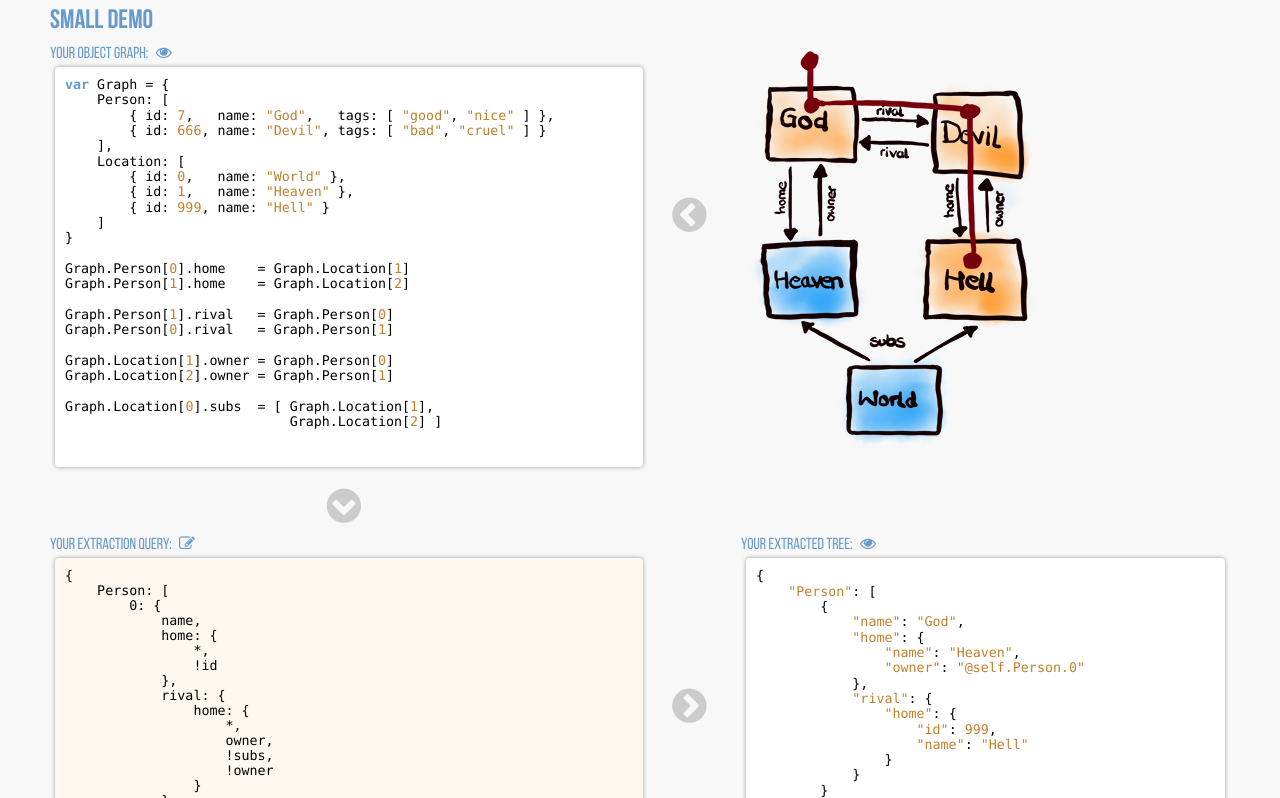
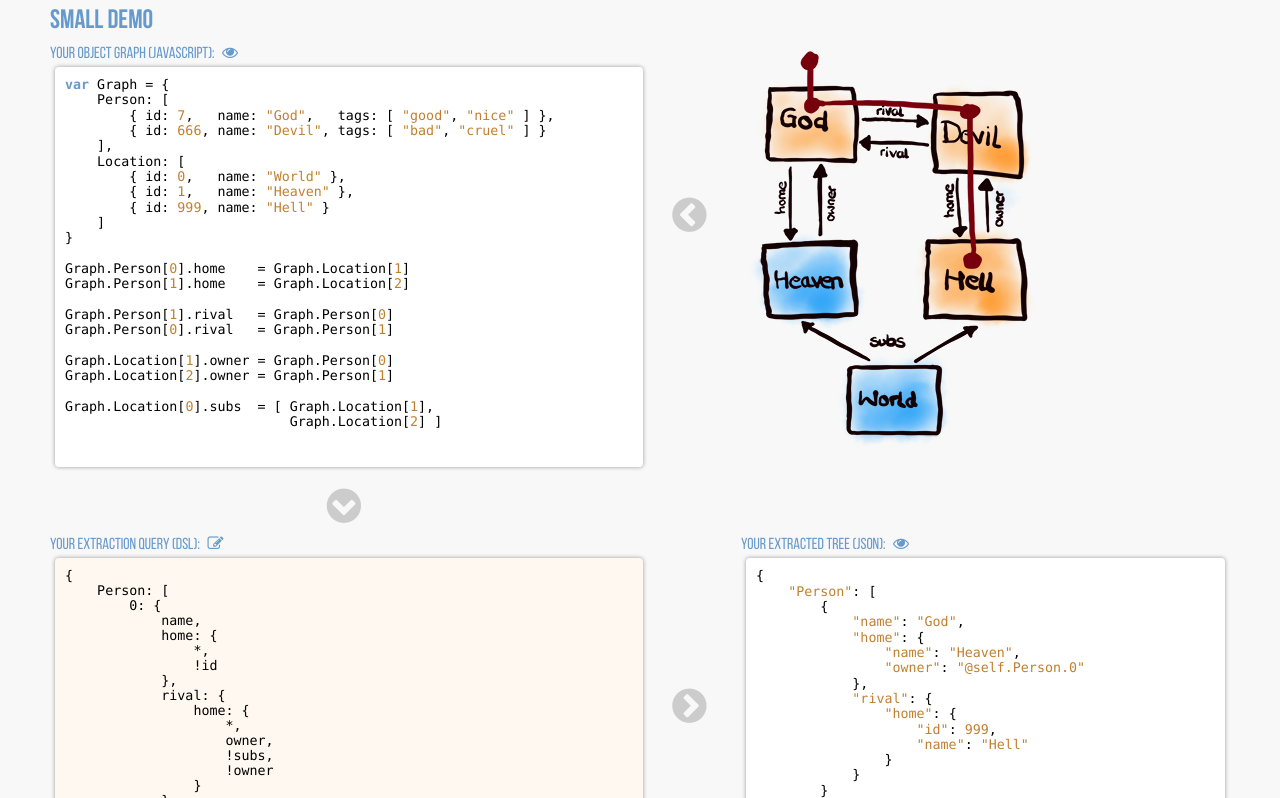
Before and after one commit to rse/extraction, a website: page index.html in a window 1280 px wide. Shown: the part 302-1100 px from the top of the page. Drawn offline with Linux system fonts and the light colour scheme.

Commit message:
style errors

```diff
--- a/index.html
+++ b/index.html
@@ -70,7 +70,7 @@
 
         <div class="g-row">
             <div class="g-col-6-12 box-graph-code">
-                <div class="caption">Your object graph: &nbsp; <i class="fa fa-eye"></i></div>
+                <div class="caption">Your object graph (JavaScript): &nbsp; <i class="fa fa-eye"></i></div>
                 <div class="code" data-syntax="javascript"><pre>
 var Graph = {
     Person: [
@@ -115,7 +115,7 @@ Graph.Location[0].subs  = [ Graph.Location[1],
         </div>
         <div class="g-row">
             <div class="g-col-6-12 box-query-input">
-                <div class="caption">Your extraction query: &nbsp; <i class="fa fa-edit"></i></div>
+                <div class="caption">Your extraction query (DSL): &nbsp; <i class="fa fa-edit"></i></div>
                 <textarea>
 {
     Person: [
@@ -142,7 +142,7 @@ Graph.Location[0].subs  = [ Graph.Location[1],
                 <i class="fa fa-chevron-circle-right"></i>
             </div>
             <div class="g-col-5-12 box-query-output">
-                <div class="caption">Your extracted tree: &nbsp; <i class="fa fa-eye"></i></div>
+                <div class="caption">Your extracted tree (JSON): &nbsp; <i class="fa fa-eye"></i></div>
                 <div class="code" data-syntax="javascript">
                 </div>
             </div>
```
